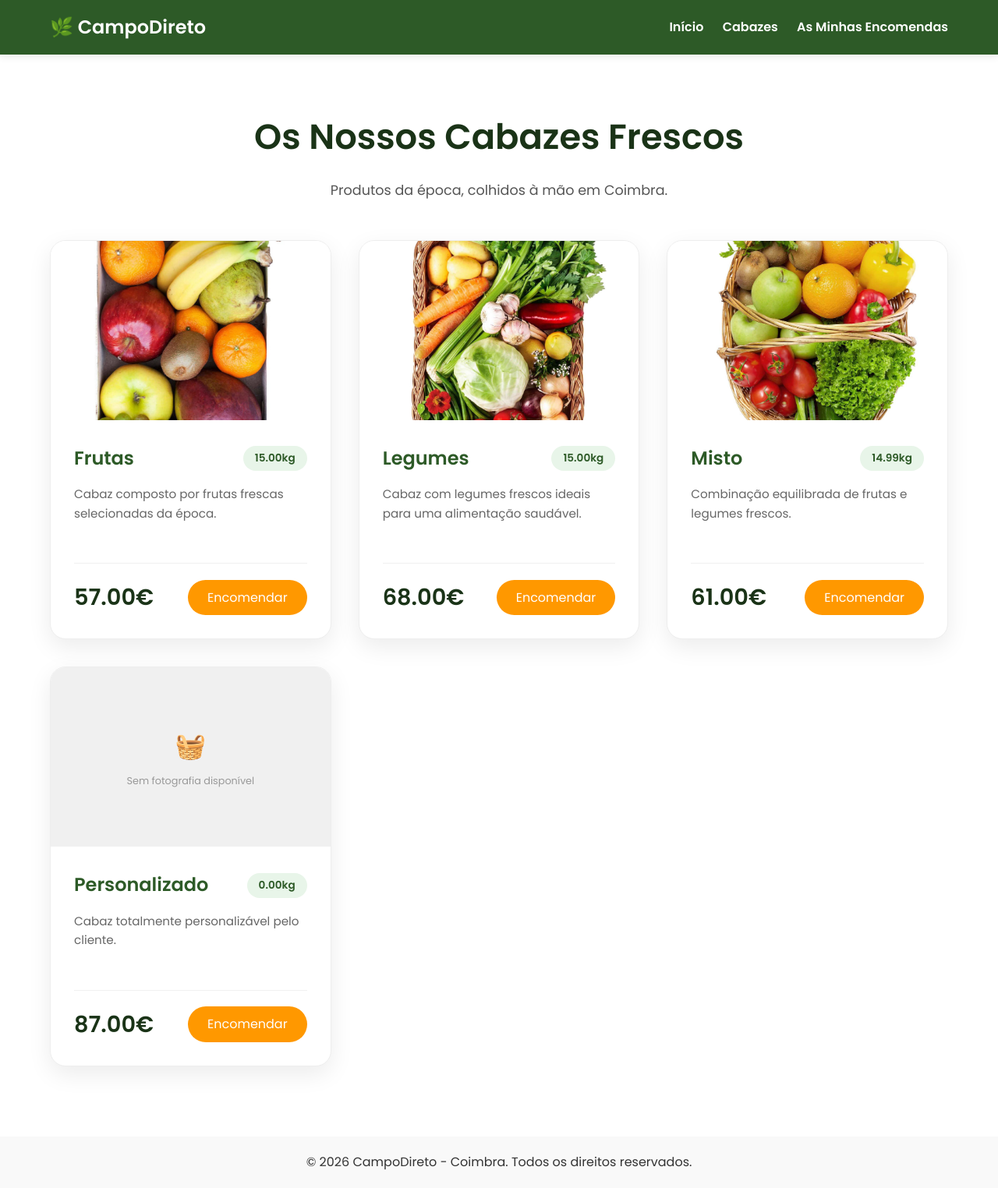
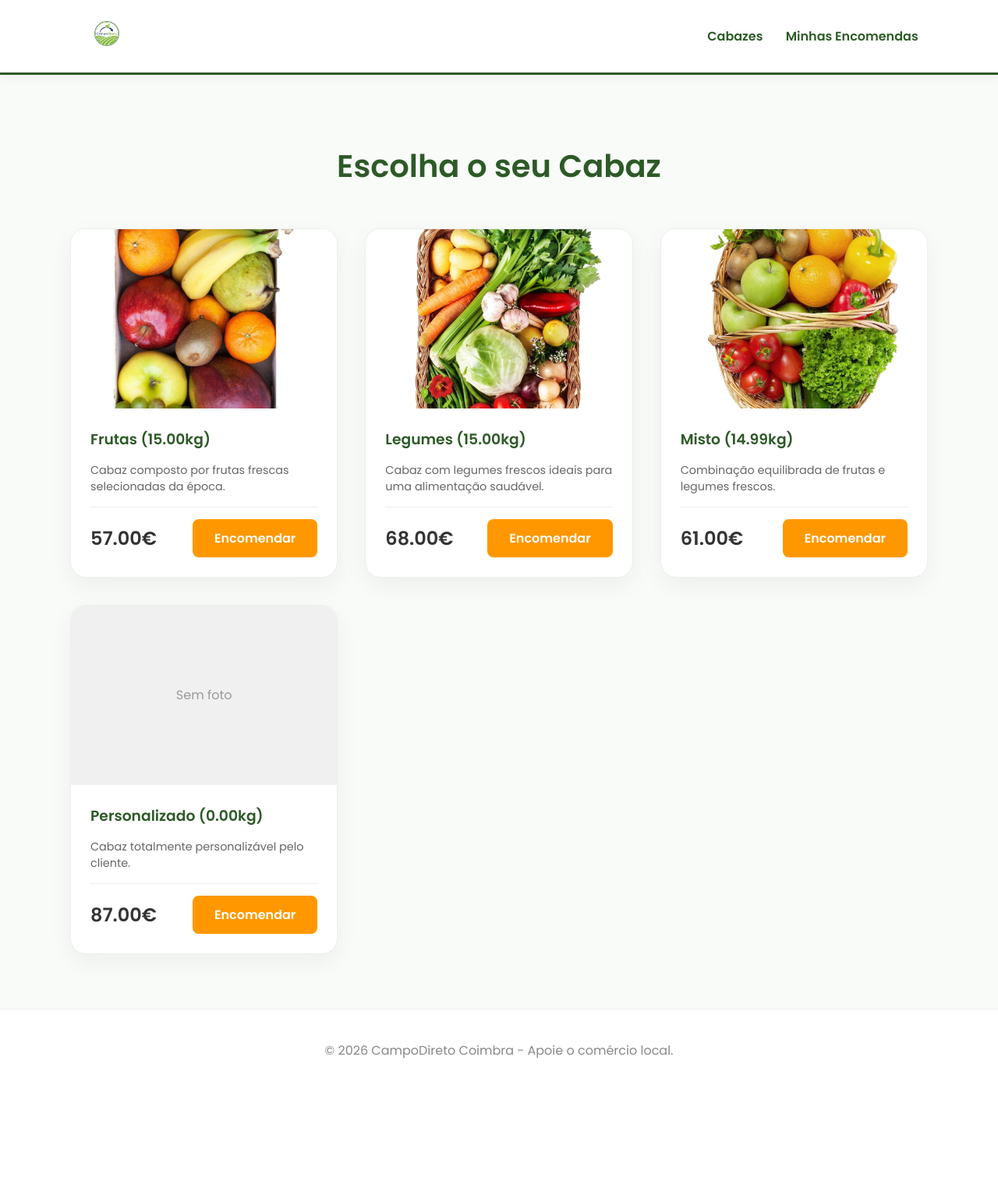
Before and after one commit to AtletaPt/Trabalho-PDI, a Django app: page /cabazes/ in a window 1280 px wide. Shown: the whole page at 78% size. After the commit the page ends 1358 px from the top, so only its background shows below. Run offline with Django 5.2, Linux system fonts and the light colour scheme; data comes from the database, SQL or seed files in the repository.

Commit message:
mensagem descritiva

```diff
--- a/cabazes/templates/cabazes/lista.html
+++ b/cabazes/templates/cabazes/lista.html
@@ -1,40 +1,28 @@
 {% extends 'base.html' %}
+{% load static %}
 
 {% block content %}
 <div style="text-align: center; margin-bottom: 50px;">
-    <h1 style="font-size: 2.8rem; color: #1a3317; font-weight: 700; margin-bottom: 10px;">Os Nossos Cabazes Frescos</h1>
-    <p style="color: #555; font-size: 1.1rem;">Produtos da época, colhidos à mão em Coimbra.</p>
+    <h1 style="font-size: 2.5rem; color: #2d5a27;">Escolha o seu Cabaz</h1>
 </div>
 
 <div style="display: grid; grid-template-columns: repeat(auto-fit, minmax(320px, 1fr)); gap: 35px;">
     {% for cabaz in cabazes %}
-    <div style="background: white; border-radius: 20px; overflow: hidden; box-shadow: 0 10px 30px rgba(0,0,0,0.08); transition: transform 0.3s ease; border: 1px solid #eee;">
+    <div style="background: white; border-radius: 20px; overflow: hidden; box-shadow: 0 10px 30px rgba(0,0,0,0.05); border: 1px solid #eee;">
 
-        <div style="height: 230px; background: #f0f0f0; overflow: hidden;">
+        <div style="height: 230px; background: #f0f0f0;">
             {% if cabaz.image %}
                 <img src="{{ cabaz.image.url }}" style="width: 100%; height: 100%; object-fit: cover;">
             {% else %}
-                <div style="display: flex; flex-direction: column; align-items: center; justify-content: center; height: 100%; color: #999;">
-                    <span style="font-size: 2rem;">🧺</span>
-                    <span style="font-size: 0.8rem; margin-top: 10px;">Sem fotografia disponível</span>
-                </div>
+                <div style="display: flex; align-items: center; justify-content: center; height: 100%; color: #999;">Sem foto</div>
             {% endif %}
         </div>
 
-        <div style="padding: 30px;">
-            <div style="display: flex; justify-content: space-between; align-items: center; margin-bottom: 15px;">
-                <h3 style="margin: 0; color: #2d5a27; font-size: 1.5rem;">{{ cabaz.get_name_display }}</h3>
-                <span style="background: #e8f5e9; color: #2d5a27; padding: 5px 15px; border-radius: 30px; font-size: 0.85rem; font-weight: 600;">
-                    {{ cabaz.weight }}kg
-                </span>
-            </div>
-
-            <p style="color: #666; font-size: 0.95rem; line-height: 1.6; height: 75px; overflow: hidden; margin-bottom: 25px;">
-                {{ cabaz.description }}
-            </p>
-
-            <div style="display: flex; justify-content: space-between; align-items: center; padding-top: 20px; border-top: 1px solid #f0f0f0;">
-                <span style="font-size: 1.8rem; font-weight: 700; color: #1a3317;">{{ cabaz.price }}€</span>
+        <div style="padding: 25px;">
+            <h3 style="margin: 0; color: #2d5a27;">{{ cabaz.get_name_display }} ({{ cabaz.weight }}kg)</h3>
+            <p style="color: #666; font-size: 0.9rem; margin: 15px 0;">{{ cabaz.description }}</p>
+            <div style="display: flex; justify-content: space-between; align-items: center; border-top: 1px solid #eee; padding-top: 15px;">
+                <span style="font-size: 1.5rem; font-weight: 700;">{{ cabaz.price }}€</span>
                 <a href="/orders/encomendar/{{ cabaz.id }}/" class="btn">Encomendar</a>
             </div>
         </div>
--- a/templates/base.html
+++ b/templates/base.html
@@ -1,94 +1,60 @@
+{% load static %}
 <!DOCTYPE html>
 <html lang="pt">
 <head>
     <meta charset="UTF-8">
     <meta name="viewport" content="width=device-width, initial-scale=1.0">
-    <title>CampoDireto | Do Campo para a sua Mesa</title>
+    <title>CampoDireto | Coimbra</title>
     <link href="https://fonts.googleapis.com/css2?family=Poppins:wght@300;400;600&display=swap" rel="stylesheet">
     <style>
         :root {
-            --primary: #2d5a27; /* Verde Natureza */
-            --secondary: #f4f4f4;
-            --accent: #ff9800; /* Laranja Cenoura */
-            --text: #333;
+            --primary: #2d5a27;
+            --accent: #ff9800;
+            --bg: #f8fbf8;
         }
+        body { font-family: 'Poppins', sans-serif; margin: 0; background: var(--bg); color: #333; }
 
-        body {
-            font-family: 'Poppins', sans-serif;
-            margin: 0;
-            background-color: #fff;
-            color: var(--text);
-            line-height: 1.6;
-        }
-
-        /* Navbar Elegante */
+        /* Navbar com Logo */
         nav {
-            background: var(--primary);
-            padding: 1rem 5%;
+            background: white; /* Mudamos para branco para o logo destacar melhor */
+            padding: 0.5rem 8%;
             display: flex;
             justify-content: space-between;
             align-items: center;
-            box-shadow: 0 2px 10px rgba(0,0,0,0.1);
+            box-shadow: 0 4px 12px rgba(0,0,0,0.05);
+            border-bottom: 3px solid var(--primary);
         }
+        .logo-img { height: 70px; width: auto; transition: 0.3s; }
+        .logo-img:hover { transform: scale(1.05); }
 
-        nav a {
-            color: white;
-            text-decoration: none;
-            font-weight: 600;
-            margin-left: 20px;
-        }
+        .nav-links a { color: var(--primary); text-decoration: none; margin-left: 25px; font-weight: 600; }
+        .nav-links a:hover { color: var(--accent); }
 
-        .logo { font-size: 1.5rem; font-weight: 700; color: white; }
+        .container { max-width: 1100px; margin: 40px auto; padding: 20px; min-height: 80vh; }
 
-        /* Content Area */
-        .container {
-            padding: 40px 5%;
-            max-width: 1200px;
-            margin: auto;
-        }
+        .btn { background: var(--accent); color: white; padding: 12px 28px; border-radius: 8px; text-decoration: none; display: inline-block; font-weight: 600; border: none; cursor: pointer; }
+        .btn:hover { background: #e68a00; transform: translateY(-2px); }
 
-        /* Botões Profissionais */
-        .btn {
-            background: var(--accent);
-            color: white;
-            padding: 10px 25px;
-            border-radius: 50px;
-            text-decoration: none;
-            display: inline-block;
-            transition: transform 0.2s;
-            border: none;
-            cursor: pointer;
-        }
-
-        .btn:hover { transform: scale(1.05); }
-
-        footer {
-            text-align: center;
-            padding: 20px;
-            background: #f9f9f9;
-            margin-top: 50px;
-        }
+        footer { text-align: center; padding: 40px; background: white; border-top: 1px solid #eee; margin-top: 50px; color: #888; }
     </style>
 </head>
 <body>
-
     <nav>
-        <div class="logo">🌿 CampoDireto</div>
-        <div>
-            <a href="/">Início</a>
+        <a href="/">
+            <img src="{% static 'images/logo.png' %}" alt="CampoDireto" class="logo-img">
+        </a>
+        <div class="nav-links">
             <a href="/cabazes/">Cabazes</a>
-            <a href="/orders/historico/">As Minhas Encomendas</a>
+            <a href="/orders/historico/">Minhas Encomendas</a>
         </div>
     </nav>
 
     <div class="container">
-        {% block content %}
-        {% endblock %}
+        {% block content %}{% endblock %}
     </div>
 
     <footer>
-        &copy; 2026 CampoDireto - Coimbra. Todos os direitos reservados.
+        &copy; 2026 CampoDireto Coimbra - Apoie o comércio local.
     </footer>
-
 </body>
 </html>
```
Also changed, not shown: cabazes/templates/home.html (+11 -44 lines), campodireto/settings.py (+6 -3 lines).
